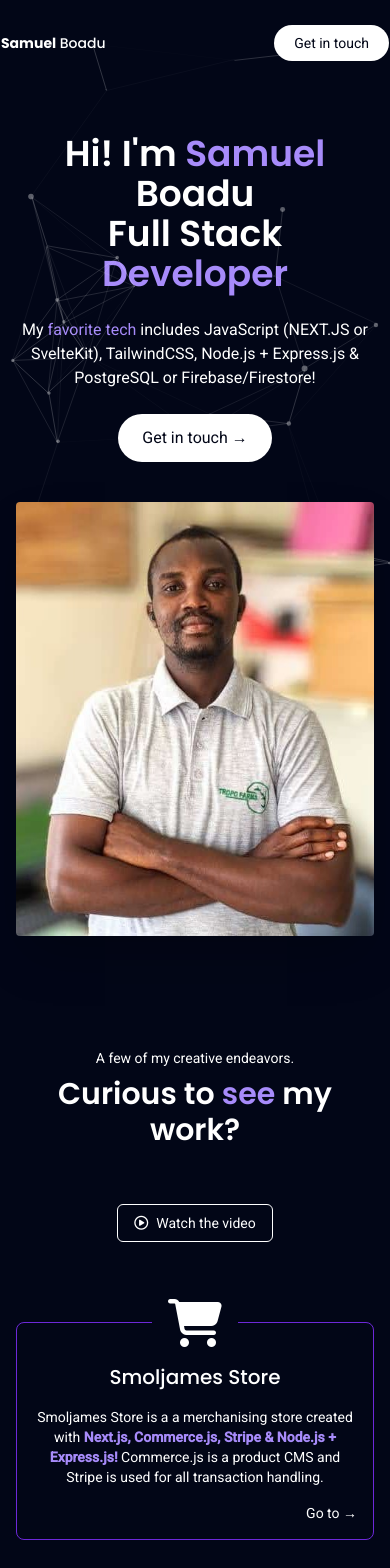
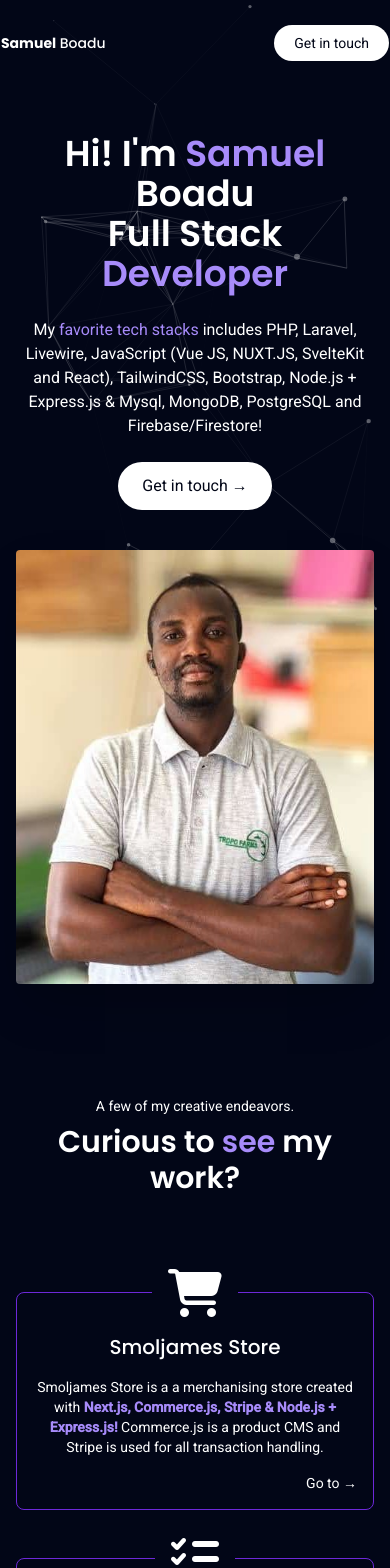
Before and after one commit to boadusamuel/Portfolio, a SvelteKit app: page / in a window 390 px wide. Shown: the top 1568 px of the page. Built offline with nearby package versions, Linux system fonts and the light colour scheme.

Commit message:
fixed action button not working

```diff
--- a/src/components/Footer.svelte
+++ b/src/components/Footer.svelte
@@ -1,4 +1,5 @@
 <footer
+id="contact"
     class="py-20 sm:py-32 bg-black border-t border-solid border-violet-950 flex flex-col gap-4 sm:gap-8 justify-center items-center"
 >
     <p class="px-4 py-2 bg-white text-slate-950 font-medium">
--- a/src/components/Header.svelte
+++ b/src/components/Header.svelte
@@ -24,8 +24,7 @@
   </div>
 
   <a
-    href="#"
-    target="_blank"
+    href="#contact"
     class="blueShadow relative overflow-hidden px-5 py-2 group rounded-full bg-white text-slate-950"
   >
     <div
--- a/src/components/Main.svelte
+++ b/src/components/Main.svelte
@@ -56,41 +56,27 @@
         <span class="poppins text-violet-400">Developer</span>
       </h2>
       <p class="text-base sm:text-lg md:text-xl">
-                My <span class="text-violet-400"> favorite tech</span> includes JavaScript
-                (NEXT.JS or SvelteKit), TailwindCSS, Node.js + Express.js & PostgreSQL
-                or Firebase/Firestore!
+        My <span class="text-violet-400"> favorite tech stacks</span> includes PHP, Laravel, Livewire,
+        JavaScript (Vue JS, NUXT.JS, SvelteKit and React), TailwindCSS, Bootstrap, Node.js + Express.js &
+        Mysql, MongoDB, PostgreSQL and Firebase/Firestore!
       </p>
-            <button
-                class="blueShadow mx-auto lg:mr-auto lg:ml-0 text-base sm:text-lg md:text-xl poppins relative overflow-hidden px-6 py-3 group rounded-full bg-white text-slate-950"
+
+      <a href="#contact"
+        class="blueShadow mx-auto lg:mr-auto lg:ml-0 text-base sm:text-lg md:text-xl poppins relative overflow-hidden px-6 py-3 group rounded-full bg-white text-slate-950 z-10"
       >
         <div
           class="absolute top-0 right-full w-full h-full bg-violet-400 opacity-20 group-hover:translate-x-full z-0 duration-200"
         />
-                <h4 class="relative z-9">Get in touch &rarr;</h4>
-            </button>
+        <h4 class="relative">Get in touch &rarr;</h4>
+    </a>
     </div>
     <div class="relative shadow-2xl grid place-items-center">
       <img
         src={"images/profile.jpg"}
-                alt="Samuel Boadu"
+        alt="Samuel Boadu / boadusamuel / software developer"
         class="object-cover z-[2] max-h-[70vh] rounded"
       />
     </div>
-        <!-- <div  class="flex p-0.5 relative max-w-[700px] w-full mx-auto">
-            <div
-                class="absolute inset-0 overflow-hidden rounded-md flex items-center justify-center"
-            >
-                <div
-                    class="bg-gradient-to-r absolute inset-[-20px]  from-violet-800 to-indigo-800 specialSpin"
-                />
-            </div>
-
-            <img
-                src={"images/zetane-engine.jpeg"}
-                alt="Zetane Engine"
-                class="w-full h-full object-cover z-[2]"
-            />
-        </div> -->
   </section>
   <section class="py-20 lg:py-32 flex flex-col gap-24" id="projects">
     <div class="flex flex-col gap-2 text-center">
@@ -101,34 +87,24 @@
         Curious to <span class="poppins text-violet-400">see</span> my work?
       </h3>
     </div>
-        <a
-            href="https://www.youtube.com/watch?v=dQw4w9WgXcQ"
-            target="_blank"
-            class="mx-auto px-4 py-2 rounded-md border border-solid border-white flex items-center gap-2 -mb-4 sm:-mb-0 -mt-10 hover:border-violet-700 duration-200"
-        >
-            <i class="fa-regular fa-circle-play" />
-            <p>Watch the video</p>
-        </a>
     <div class="grid grid-cols-1 lg:grid-cols-3 gap-12 lg:gap-10">
       <Step step={steps[0]}>
         <p>
           Smoljames Store is a a merchanising store created with <strong
             class="text-violet-400"
             >Next.js, Commerce.js, Stripe & Node.js + Express.js!</strong
-                    > Commerce.js is a product CMS and Stripe is used for all transaction
-                    handling.
+          > Commerce.js is a product CMS and Stripe is used for all transaction handling.
         </p>
       </Step>
       <Step step={steps[1]}>
         <p>
-                    Ultimate Todos is a Full Stack <strong
-                        class="text-violet-400">Next.js</strong
+          Ultimate Todos is a Full Stack <strong class="text-violet-400"
+            >Next.js</strong
           >,
-                    <strong class="text-violet-400">Node.js + Express.js</strong
-                    >
-                    & <strong class="text-violet-400">Firebase</strong> CRUD application
-                    that allows a user to login, manage a tidy and efficacious todo
-                    list, and persist this information across devices.
+          <strong class="text-violet-400">Node.js + Express.js</strong>
+          & <strong class="text-violet-400">Firebase</strong> CRUD application that
+          allows a user to login, manage a tidy and efficacious todo list, and persist
+          this information across devices.
         </p>
       </Step>
       <Step step={steps[2]}>
@@ -137,8 +113,8 @@
             >SvelteKit & TailwindCSS</strong
           >
           web application, hosted on
-                    <strong class="text-violet-400">Netlify</strong>, that
-                    consumes and caches the
+          <strong class="text-violet-400">Netlify</strong>, that consumes and
+          caches the
           <strong class="text-violet-400">Pokémon API</strong>
           to display all Pokémon information. Gotta catch them all!
         </p>
@@ -149,13 +125,10 @@
     id="about"
     class="py-20 pt-10 lg:pt-16 lg:py-32 flex flex-col gap-16 sm:gap-20 md:gap-24 relative"
   >
-        <!-- <div class="z-[-1] bg-violet-950 w-screen left-1/2 -translate-x-1/2 top-0 h-full absolute"> </div> -->
     <div
       class="flex flex-col gap-2 text-center relative before:absolute before:top-0 before:left-0 before:w-2/3 before:h-1.5 before:bg-violet-700 after:absolute after:bottom-0 after:right-0 after:w-2/3 after:h-1.5 after:bg-violet-700 py-4"
     >
-            <h6 class="text-large sm:text-xl md:text-2xl">
-                Want to know more?
-            </h6>
+      <h6 class="text-large sm:text-xl md:text-2xl">Want to know more?</h6>
       <h3 class="font-semibold text-3xl sm:text-4xl md:text-5xl">
         A bit <span class="poppins text-violet-400">about</span> me.
       </h3>
@@ -165,21 +138,7 @@
     </p>
     <div class="flex flex-col gap-20 w-full mx-auto max-w-[800px]">
       {#each benefits as benefit, index}
-                <!-- <div class="flex flex-col gap-2 mx-auto">
-                    <div class="flex items-end gap-4">
-                        <p
-                            class="poppins text-6xl sm:text-7xl md:text-8xl text-slate-500 font-medium"
-                        >
-                            {benefit.metric}
-                        </p>
-                        <p
-                            class="text-xl sm:text-2xl md:text-3xl capitalize pb-2"
-                        >
-                            {benefit.name}
-                        </p>
-                    </div>
-                    <p class="text-center italic">- {benefit.description}</p>
-                </div> -->
+
         <div class="flex gap-6 sm:gap-8">
           <p
             class="poppins text-4xl sm:text-5xl md:text-6xl text-slate-500 font-semibold"
@@ -208,8 +167,7 @@
             <th class="whitespace-nowrap p-2 px-4">Candidate #1</th>
             <th class="whitespace-nowrap p-2 px-4">Candidate #2</th>
             <th class="whitespace-nowrap p-2 px-4">Candidate #3</th>
-                        <th
-                            class="bg-violet-700 text-white whitespace-nowrap p-4 px-8"
+            <th class="bg-violet-700 text-white whitespace-nowrap p-4 px-8"
               >Me</th
             >
           </tr>
--- a/src/routes/+layout.svelte
+++ b/src/routes/+layout.svelte
@@ -13,27 +13,26 @@
 </script>
 
 <div
-  class="relative flex flex-col max-w-[1400px] mx-auto w-full text-sm sm:text-base min-h-screen"
+  class="container relative flex flex-col max-w-[1400px] mx-auto w-full text-sm sm:text-base min-h-screen"
 >
 <div
         class={"fixed bottom-0 w-full duration-200 flex p-10 z-[10] " +
             (y > 0
-        ? " opacity-full pointer-events-auto"
-        : " pointer-events-none opacity-0")}
+                ? "opacity-full pointer-events-auto"
+                : "pointer-events-none opacity-0")}
     >
         <button
             on:click={goTop}
-      class="ml-auto rounded-full bg-slate-900 text-violet-400 px-3 sm:px-4
-    hover:bg-slate-800 cursor-pointer"
+            class="ml-auto rounded-full bg-slate-900 text-violet-400 px-3 sm:px-4 hover:bg-slate-800 cursor-pointer aspect-square grid place-items-center"
         >
-      <i class="fa-solid fa-arrow-up grid place-items-center aspect-square" />
+            <i class="fa-solid fa-arrow-up" />
         </button>
     </div>
 
-<Header y={y} />
+<Header y={y}  {innerHeight}/>
 <slot />
 <Footer />
 </div>
 
 
-<svelte:window binf:scroll={y} bind:innerHeight bind:innerWidth />
+<svelte:window bind:scrollY={y} bind:innerHeight bind:innerWidth />
```
Lines whose indentation alone changed are shown as unchanged.
